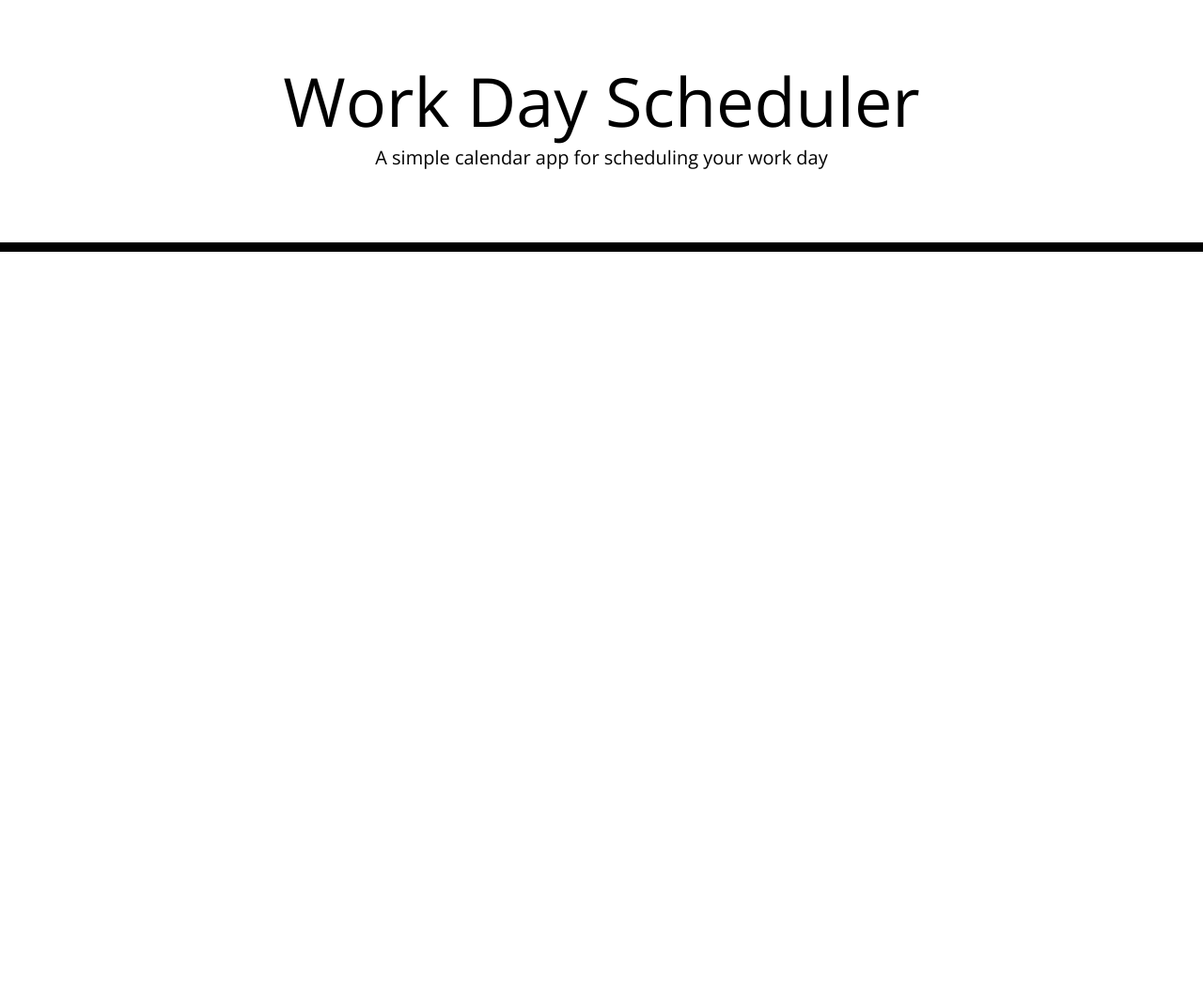
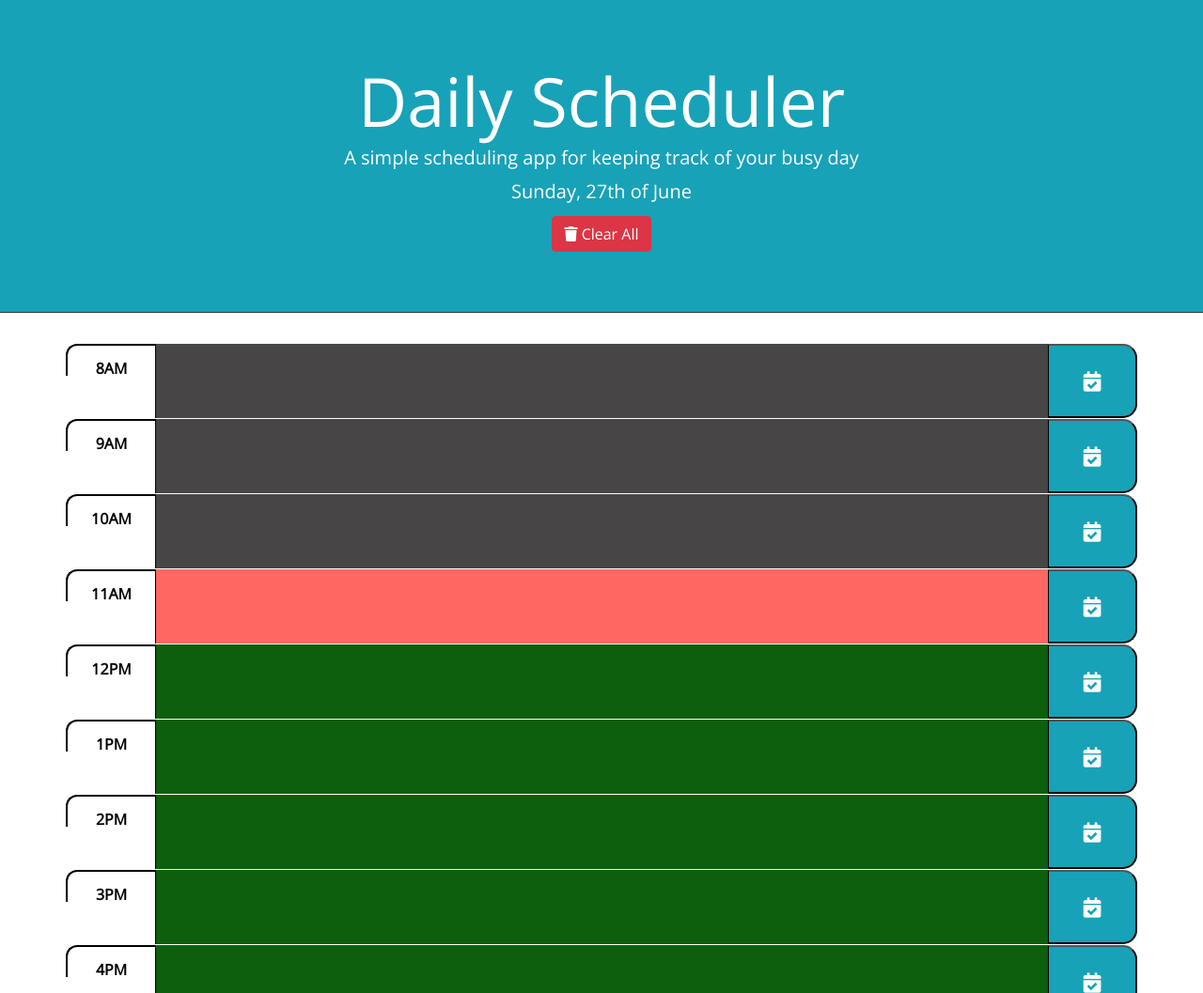
Before and after one commit to raven-bootcamp/week5-homework-scheduler, a plain HTML site: page index.html in a window 1280 px wide. Shown: the top 1057 px of the page at 94% size. Before the commit the page ends 800 px from the top, so only its background shows below. Drawn offline with nearby package versions, Linux system fonts and the light colour scheme; files that its build step writes are made by us from their sources.

Commit message:
main javascript content, and a few small css and html tweaks

```diff
--- a/css/style.css
+++ b/css/style.css
@@ -1,3 +1,5 @@
+/* most of this CSS was given to us as part of the assignment, much of it is not relevant */
+
 body {
   font-family: 'Open Sans', sans-serif;
   font-size: 16px;
@@ -10,15 +12,13 @@ textarea {
   resize: none;
   color: #000000;
   border-left: 1px solid black;
-  padding: 10px;
+  padding: 20px;
+  width: 100%;
+  height: 100%;
 }
 
-.jumbotron {
-  text-align: center;
-  background-color: transparent;
-  color: black;
-  border-radius: 0;
-  border-bottom: 10px solid black;
+.container {
+  margin-bottom: 12px;
 }
 
 .description {
@@ -39,11 +39,16 @@ textarea {
 .hour {
   background-color: #ffffff;
   color: #000000;
-  border-top: 1px dashed #000000;
+  border-top: 2px solid #000000;
+  text-align: center;
+  padding-top: 1em;
+  font-weight: bolder;
+  border-left: 2px solid black;
+  border-top-left-radius: 12px;
 }
 
 .past {
-  background-color: #d3d3d3;
+  background-color: #474545;
   color: white;
 }
 
@@ -53,7 +58,7 @@ textarea {
 }
 
 .future {
-  background-color: #77dd77;
+  background-color: #0d5f0d;
   color: white;
 }
 
@@ -61,11 +66,18 @@ textarea {
   border-left: 1px solid black;
   border-top-right-radius: 15px;
   border-bottom-right-radius: 15px;
-  background-color: #06aed5;
+  background-color: #17a2b8;
   color: white;
+  width: 100%;
+  height: 100%;
+}
+
+.saveBtn:hover {
+  background-color: #60eaff;
+  transition-timing-function: ease;
 }
 
 .saveBtn i:hover {
   font-size: 20px;
-  transition: all 0.3s ease-in-out;
+  transition: all 0.1s ease;
 }
--- a/index.html
+++ b/index.html
@@ -18,21 +18,25 @@
       href="https://fonts.googleapis.com/css?family=Open+Sans&display=swap"
       rel="stylesheet"
     />
-    <link rel="stylesheet" href="style.css" />
-    <title>Work Day Scheduler</title>
+    <link rel="stylesheet" href="css/style.css" />
+    <title>Daily Scheduler</title>
   </head>
 
   <body>
-    <header class="jumbotron">
-      <h1 class="display-3">Work Day Scheduler</h1>
-      <p class="lead">A simple calendar app for scheduling your work day</p>
-      <p id="currentDay" class="lead"></p>
+    <header class="jumbotron jumbotron-fluid text-center bg-info text-white border-bottom border-dark">
+        <h1 class="display-3">Daily Scheduler</h1>
+        <p class="lead">A simple scheduling app for keeping track of your busy day</p>
+        <p id="currentDay" class="lead"></p>
+
+        <!-- button to delete all saved data and refresh -->
+        <button id="delete-button" class="btn btn-small btn-danger align-bottom"><i class="fas fa-trash"></i> Clear All</button>
     </header>
     <div class="container">
-      <!-- Timeblocks go here -->
+      <!-- Timeblocks will be inserted in this container -->
     </div>
 
     <script src="https://cdnjs.cloudflare.com/ajax/libs/jquery/3.2.1/jquery.min.js"></script>
     <script src="https://cdnjs.cloudflare.com/ajax/libs/moment.js/2.24.0/moment.min.js"></script>
+    <script src="/scripts/script.js"></script>
   </body>
 </html>
--- /dev/null
+++ b/scripts/script.js
@@ -0,0 +1,183 @@
+// link up to existing elements in the HTML
+var rowContainer = document.querySelector(".container");
+var currentDay = document.querySelector("#currentDay");
+var deleteBtn = document.querySelector("#delete-button");
+
+// working hours for the day
+var startingHour = 8;
+var endingHour = 17;
+
+// when the application first loads
+window.onload = function() {
+  // get any existing saved items from storage
+  var currentTimeblocks = getCurrentTimeblocks();
+  // set up Moment for use
+  var currentTime = moment();
+
+  // set the current date using Moment, and all the rows
+  displayCurrentDate(currentTime);
+  displayTimeblockRows(currentTime);
+
+  // when you click on part of the container, i.e. one of the timeblocks
+  rowContainer.addEventListener("click", function(event) {
+      containerClicked(event, currentTimeblocks);
+    });
+
+  // set the text of the timeblock currently under interaction
+  setTimeblockText(currentTimeblocks);
+};
+
+// delete button for clearing your schedule entirely
+deleteBtn.addEventListener("click", function() {
+  localStorage.setItem("storedSchedule", []);
+  window.location.reload();
+})
+
+// the object to serve each time block and the associated entry
+class TimeblockObj {
+  constructor(hour, entry) {
+    this.hour = hour;
+    this.entry = entry;
+  }
+}
+
+// get any existing data from local storage and return it, otherwise return an empty array
+function getCurrentTimeblocks() {
+  var currentTimeblocks = localStorage.getItem("storedSchedule");
+  return currentTimeblocks ? JSON.parse(currentTimeblocks) : [];
+}
+
+// display the current date under the main heading using Moment
+function displayCurrentDate(currentTime) {
+  currentDay.textContent = currentTime.format("dddd, Do of MMMM");
+}
+
+// display a row for each hour of the working day
+function displayTimeblockRows(currentTime) {
+  var currentHour = currentTime.hour();
+
+  //Set working hours, I like 8-5 but yours might differ!
+  for (var i = startingHour; i <= endingHour; i++) {
+    var timeblock = createTimeblockRow(i);
+    var hourCol = createCol(createHourDiv(i), 1);
+    var textArea = createCol(createTextArea(i, currentHour), 10);
+    var saveBtn = createCol(createSaveBtn(i), 1);
+    appendTimeblockColumns(timeblock, hourCol, textArea, saveBtn);
+    rowContainer.appendChild(timeblock);
+  }
+}
+
+// set the text of the timeblock entry, as long as the overall list has an entry
+function setTimeblockText(timeblockList) {
+  if (timeblockList.length === 0 ) {
+    return;
+  } else {
+    for (var timeblock of timeblockList) {
+      document.querySelector(`#timeblock-${timeblock.hour} textarea`)
+        .value = timeblock.entry;
+    }
+  }
+}
+
+// create a row for a certain timeblock, based on the hour
+function createTimeblockRow(hourId) {
+  var timeblock = document.createElement("div");
+  timeblock.classList.add("row");
+  timeblock.id = `timeblock-${hourId}`;
+  return timeblock;
+}
+
+// create a column, with a certain size using Bootstrap syntax
+function createCol(element, colSize) {
+  var col = document.createElement("div");
+  col.classList.add(`col-${colSize}`,"p-0");
+  col.appendChild(element);
+  return col;
+}
+
+// create an element for the row"s hour to go in
+function createHourDiv(hour) {
+  var hourCol = document.createElement("div");
+  hourCol.classList.add("hour");
+  hourCol.textContent = formatHour(hour);
+  return hourCol;
+}
+
+// use Moment to set up the correct format with AM and PM for display
+function formatHour(hour) {
+  var hourString = String(hour);
+  return moment(hourString, "h").format("hA");
+}
+
+// create a text area for the user to type their schedule event
+function createTextArea(hour, currentHour) {
+  var textArea = document.createElement("textarea");
+  textArea.classList.add(getTextAreaBackgroundClass(hour, currentHour));
+  return textArea;
+}
+
+// set the correct class in order to change the background colour of the row, based on the current time
+function getTextAreaBackgroundClass(hour, currentHour) {
+  return hour < currentHour ? "past" : hour === currentHour ? "present" : "future";
+}
+
+// create a save button at the end of each row, using Font Awesome's icon library
+function createSaveBtn(hour) {
+  var saveBtn = document.createElement("button");
+  saveBtn.classList.add("saveBtn");
+  saveBtn.innerHTML = '<i class="fas fa-calendar-check fa-lg"></i>';
+  saveBtn.setAttribute("data-hour", hour);
+  return saveBtn;
+}
+
+// append all the content of the timeblock to the overall row that houses it
+function appendTimeblockColumns(timeblockRow, hourCol, textAreaCol, saveBtnCol) {
+  var innerCols = [hourCol, textAreaCol, saveBtnCol];
+  for (var col of innerCols) {
+    timeblockRow.appendChild(col);
+  }
+}
+
+// handle when clicks happen on something in the container, and when the save button is clicked
+function containerClicked(event, timeblockList) {
+  if (isSaveButton(event)) {
+    var timeblockHour = getTimeblockHour(event);
+    var textAreaValue = getTextAreaValue(timeblockHour);
+    placeTimeblockInList(new TimeblockObj(timeblockHour, textAreaValue), timeblockList);
+    saveTimeblockList(timeblockList);
+  }
+}
+
+// check to see if the click is for a save button, to determine the following behaviour
+function isSaveButton(event) {
+  return event.target.matches("button") || event.target.matches(".fa-calendar-check");
+}
+
+// get the hour of the time block that was clicked, depending if it was the relevant save button or not
+function getTimeblockHour(event) {
+  return event.target.matches(".fa-calendar-check") ? event.target.parentElement.dataset.hour : event.target.dataset.hour;
+}
+
+// get the value of the text area where the user typed their schedule entry
+function getTextAreaValue(timeblockHour) {
+  return document.querySelector(`#timeblock-${timeblockHour} textarea`).value;
+}
+
+// save the timeblock in the overall list
+function placeTimeblockInList(newTimeblockObj, timeblockList) {
+  if (timeblockList.length > 0) {
+    for (var savedTimeblock of timeblockList) {
+      if (savedTimeblock.hour === newTimeblockObj.hour) {
+        savedTimeblock.entry = newTimeblockObj.entry;
+        return;
+      }
+    }
+  }
+  timeblockList.push(newTimeblockObj);
+  return;
+}
+
+// save the relevant data to local storage in the browser
+function saveTimeblockList(timeblockList) {
+  localStorage.setItem("storedSchedule", JSON.stringify(timeblockList));
+}
```
